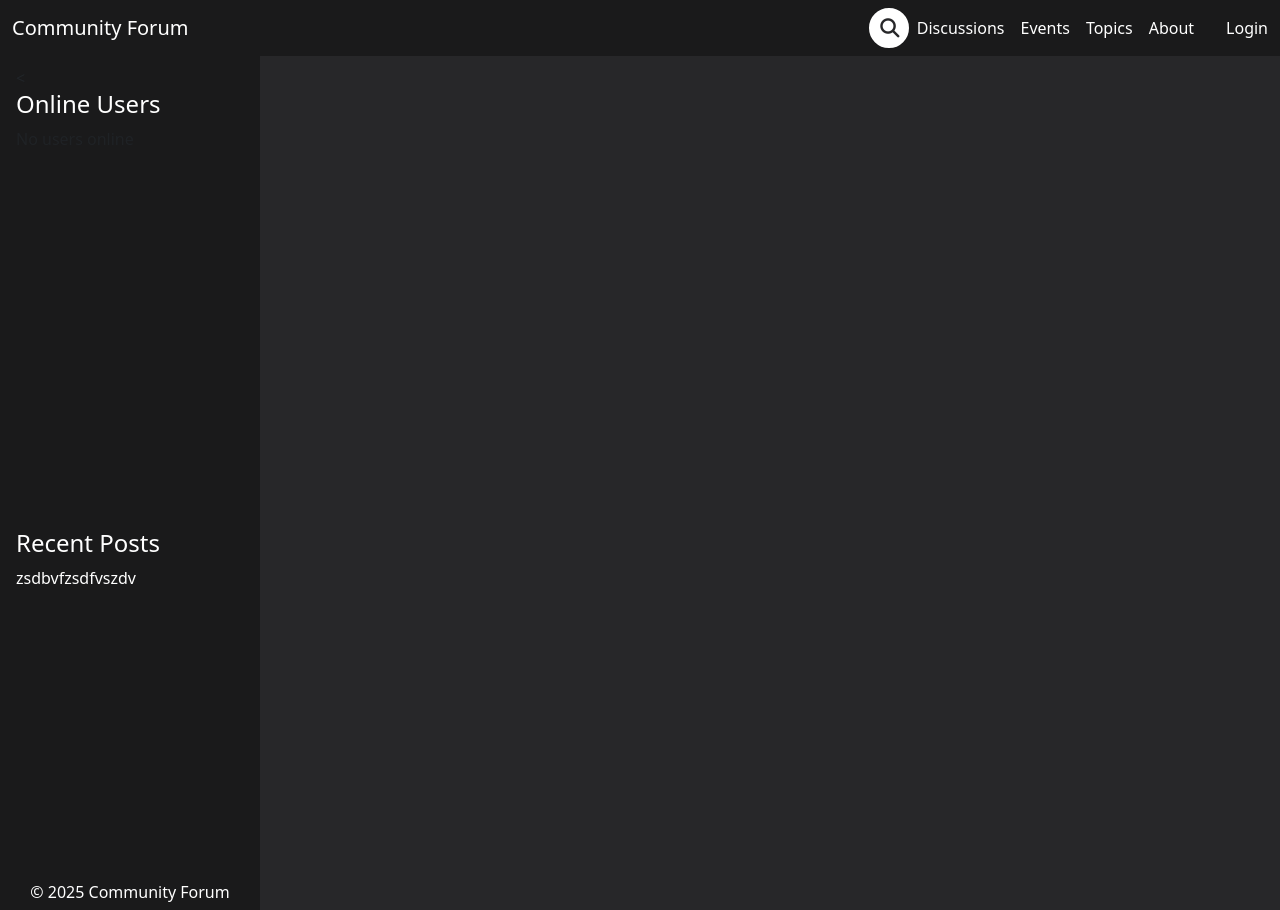
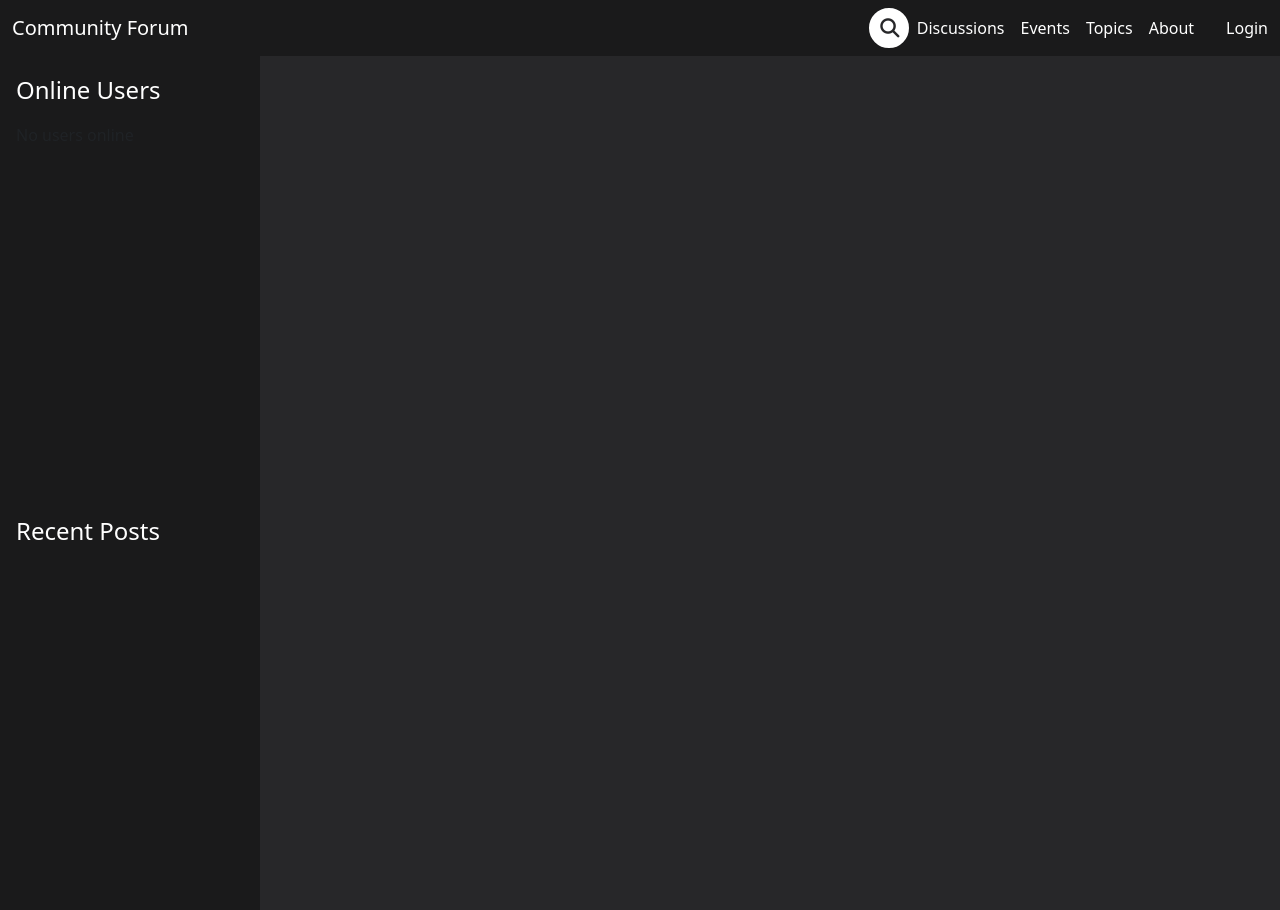
Before and after one commit to amiracle10/community-forum-website, a Django app: page /about/ in a window 1280 px wide. Run offline with Django 5.2, Linux system fonts and the light colour scheme; some libraries are stand-ins or nearby versions.

Commit message:
users, post views, post creation, post filter

```diff
--- a/community_forum/urls.py
+++ b/community_forum/urls.py
@@ -33,4 +33,6 @@ urlpatterns = [
     path('api/posts/', create_post, name='create_post'),
     path('post/<int:post_id>/', post_detail, name='post_detail'),
     path('post/<int:post_id>/delete/', delete_post, name='delete_post'),
+    path('simulate-online/', views.simulate_online_users),
+
 ]
--- a/website_community_forum/models.py
+++ b/website_community_forum/models.py
@@ -1,11 +1,14 @@
+from django.db import models
+from django.contrib.auth.models import User
+
 from django.db import models
 from django.contrib.auth.models import User
 
 class Post(models.Model):
+    author = models.ForeignKey(User, on_delete=models.CASCADE)
     title = models.CharField(max_length=200)
     body = models.TextField()
     category = models.CharField(max_length=100)
-    author = models.ForeignKey(User, on_delete=models.CASCADE)
     created_at = models.DateTimeField(auto_now_add=True)
 
     def __str__(self):
--- a/website_community_forum/static/style/global.css
+++ b/website_community_forum/static/style/global.css
@@ -2,6 +2,7 @@
 
 body{
   background-color: #272729;
+  overscroll-behavior-y: none;
 }
  body h1,h3,p{
   color:#fff;
@@ -138,6 +139,7 @@ nav#navbar form:hover .fa {
   padding: 20px;
   display: flex;
   flex-direction: column;
+  overflow-y: auto;
 }
 
 .online-dot {
@@ -154,15 +156,50 @@ nav#navbar form:hover .fa {
   color: #fff;
 }
 
+.user-conected {
+  overflow-y: auto;
+  scrollbar-width: thin;
+  scrollbar-color: #2c3e50 #1a1a1b;
+  overscroll-behavior: contain;
+  position: relative;
+}
+
+
+
+.user-conected::-webkit-scrollbar {
+  width: 6px;
+}
+
+.user-conected::-webkit-scrollbar-track {
+  background: #2c3e50;
+  border-radius: 10px;
+}
+
+.user-conected::-webkit-scrollbar-thumb {
+  background-color: #2c3e50;
+  border-radius: 10px;
+  border: 1px solid #1a1a1b;
+}
+
+.user-conected h4 {
+  position: sticky;
+  top: 0;
+  background-color: #1a1a1b;
+  padding: 10px 0;
+  z-index: 1;
+}
+
+
 .last-post-section{
   height: 75%;
 }
 
-.last-post-menu{
-  border-top: 2px solid 	#272729 ;
-}
 .last-post-menu h4{
   margin-top: 15px;
+}
+.last-post-div li {
+  margin: 0;
+  padding: 0.25rem 0;
 }
 
 .modal-content {
--- a/website_community_forum/templates/components/base.html
+++ b/website_community_forum/templates/components/base.html
@@ -11,7 +11,7 @@
     <link rel="stylesheet" href="{% static 'style/global.css' %}">
   </head>
 
-  <body>
+  <body class="d-flex flex-column min-vh-100">
     <nav id="navbar" class="navbar navbar-expand-md fixed-top">
       <div class="container-xxl">
         <a href="/" class="navbar-brand">Community Forum</a>
@@ -37,7 +37,6 @@
           <div class="d-flex align-items-center gap-2 ms-4">
             {% if user.is_authenticated %}
               <span class="nav-link mb-0">{{ user.username }}</span>
-
               <div class="dropdown">
                 <a href="#" role="button" data-bs-toggle="dropdown" aria-expanded="false">
                   <i class="user-logo fa-solid fa-circle-user logged-in-icon" style="cursor: pointer;"></i>
@@ -54,7 +53,6 @@
               </a>
             {% endif %}
           </div>
-
         </div>
       </div>
     </nav>
@@ -63,8 +61,8 @@
         {% block content %}
         {% endblock %}
       </main>
-      <div class="sidebar-menu p-3">
-        <<div class="user-conected mb-4" style="overflow-y: auto;">
+      <div class="sidebar-menu p-3 d-flex flex-column" style="height: 100%; overflow: hidden;">
+        <div class="user-conected mb-4">
           <h4>Online Users</h4>
           {% if online_users %}
           <ul class="list-unstyled">
@@ -78,14 +76,18 @@
             <p class="text-muted">No users online</p>
           {% endif %}
         </div>
-        <div class="last-post-div">
-          <div class="last-post-section mb-4">
-            <h4>Recent Posts</h4>
-            <p>zsdbvfzsdfvszdv</p>
-          </div>
-          <footer class="footer-section text-center py-3">
-            <p class="mb-0">&copy; 2025 Community Forum</p>
-          </footer>
+        <div class="last-post-div d-flex flex-column" style="flex-grow: 1;">
+          <h4 class="mb-3">Recent Posts</h4>
+          <ul class="list-unstyled">
+            {% for post in recent_posts %}
+              <li class="d-flex flex-column justify-content-center py-1 my-0">
+                <small class="text-white-50">{{ post.author.username }}</small>
+                <a href="{% url 'post_detail' post.id %}" class="text-white text-decoration-none">
+                  {{ post.title|truncatechars:25 }}
+                </a>
+              </li>
+            {% endfor %}
+          </ul>
         </div>
       </div>
     </div>
--- a/website_community_forum/views.py
+++ b/website_community_forum/views.py
@@ -8,12 +8,19 @@ from django.contrib.auth.decorators import login_required
 from django.http import JsonResponse, HttpResponseForbidden
 import json
 from .models import Post
+from django.utils.timezone import now
+from django.http import HttpResponse
 
 
 # Create your views here.
 def index(request):
     online_users = get_online_users()
-    return render(request, 'index.html', {'online_users': online_users})
+    recent_posts = Post.objects.order_by('-created_at')[:5]
+    return render(request, 'index.html', {
+        'online_users': online_users,
+        'recent_posts': recent_posts
+    })
+
 
 def forum_category(request, category):
     posts = Post.objects.filter(category=category).order_by('-created_at')
@@ -131,3 +138,9 @@ def delete_post(request, post_id):
     if request.method == 'POST':
         post.delete()
         return redirect('forum_category', category=post.category)
+
+
+def simulate_online_users(request):
+    for user in User.objects.all():
+        cache.set(f'seen_{user.id}', now())
+    return HttpResponse("ready!.")
```
